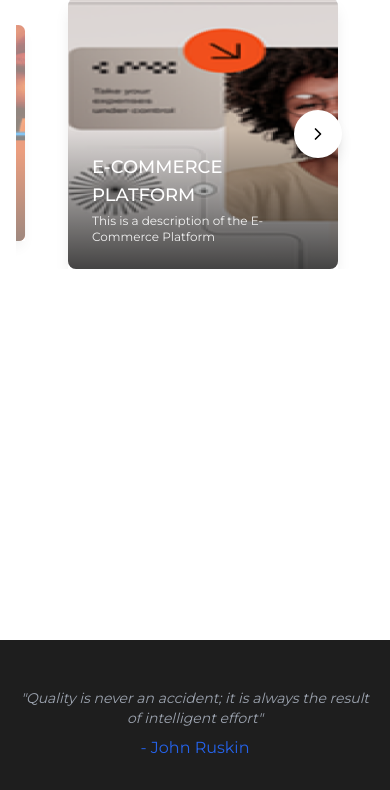
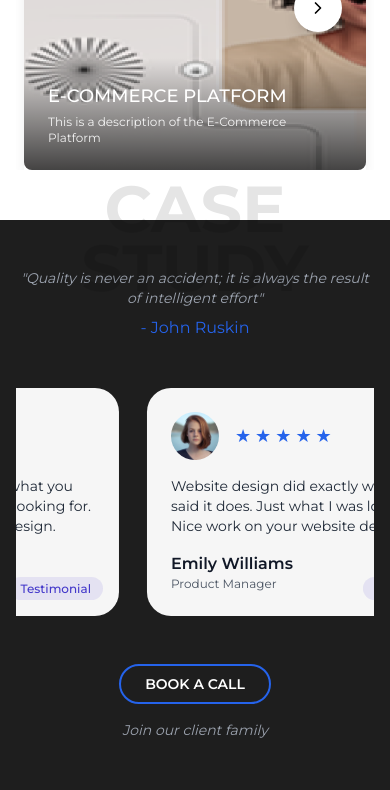
Before and after one commit to Sakhi29/accelix, a Next.js app: page / in a window 390 px wide. Shown: the part 2240-3030 px from the top of the page. Built offline with nearby package versions, Linux system fonts and the light colour scheme; a web font is replaced by a local one.

Commit message:
case study carousel responsive and footer in mobile screen removed space

```diff
--- a/src/components/Home/CaseStudies/index.tsx
+++ b/src/components/Home/CaseStudies/index.tsx
@@ -58,13 +58,13 @@ const CaseStudies = () => {
   }, []);
 
   return (
-    <div className="w-full min-h-screen bg-white">
+    <div className="w-full bg-white">
       <div className="w-full mx-auto px-4">
-        <div className="relative h-[80vh] flex items-center">
+        <div className="relative pt-8 pb-[50px] md:pt-8 md:pb-[100px] lg:pb-[150px] flex items-center">
           <Carousel
             ref={carouselRef}
             containerClassName="gap-3"
-            slideClassName="relative flex-[0_0_80%] sm:flex-[0_0_50%] pl-4"
+            slideClassName="flex-none w-full md:w-1/2 px-2"
             align="center"
             loop
             dragFree
@@ -104,12 +104,12 @@ const CaseStudies = () => {
           </button>
 
           {/* Background Text (Hidden on Mobile) */}
-          <div className="hidden sm:block absolute -bottom-48 w-full h-[250px] md:overflow-hidden">
+          <div className="sm:block absolute -bottom-40 md:-bottom-32 lg:-bottom-24 xl:-bottom-16 w-full h-[250px] md:overflow-hidden">
             <motion.h2
               initial={{ opacity: 0, y: 20 }}
               whileInView={{ opacity: 0.1, y: 0 }}
               transition={{ duration: 0.5 }}
-              className="w-full text-center text-[50px] sm:text-[70px] md:text-[100px] lg:text-[150px] xl:text-[220px] font-bold text-black opacity-10 leading-[0.9] mt-[50px]"
+              className="w-full text-center text-[65px] md:text-[100px] lg:text-[150px] xl:text-[210px] font-bold text-black opacity-10 leading-[0.9] mt-[50px]"
             >
               CASE STUDY
             </motion.h2>
--- a/src/partials/Common/Footer/index.tsx
+++ b/src/partials/Common/Footer/index.tsx
@@ -15,12 +15,12 @@ const Footer = () => {
   return (
     <footer className="w-full bg-white text-black relative">
       {/* Contact Us Background Section */}
-      <div className="absolute top-0 left-0 w-full h-[250px] bg-[#1E1E1E] overflow-hidden">
+      <div className="absolute top-0 left-0 w-full h-[120px] md:h-[250px] bg-[#1E1E1E] overflow-hidden">
         <motion.h2
           initial={{ opacity: 0, y: 20 }}
           whileInView={{ opacity: 1, y: 0 }}
           transition={{ duration: 0.5 }}
-          className="w-full text-center text-[50px] md:text-[100px] lg:text-[220px] font-bold text-[#4338ca] leading-[0.9] mt-[120px]"
+          className="w-full text-center text-[50px] md:text-[110px] lg:text-[220px] font-bold text-[#4338ca] leading-[0.9] md:mt-[120px]"
         >
           CONTACT US
         </motion.h2>
```
